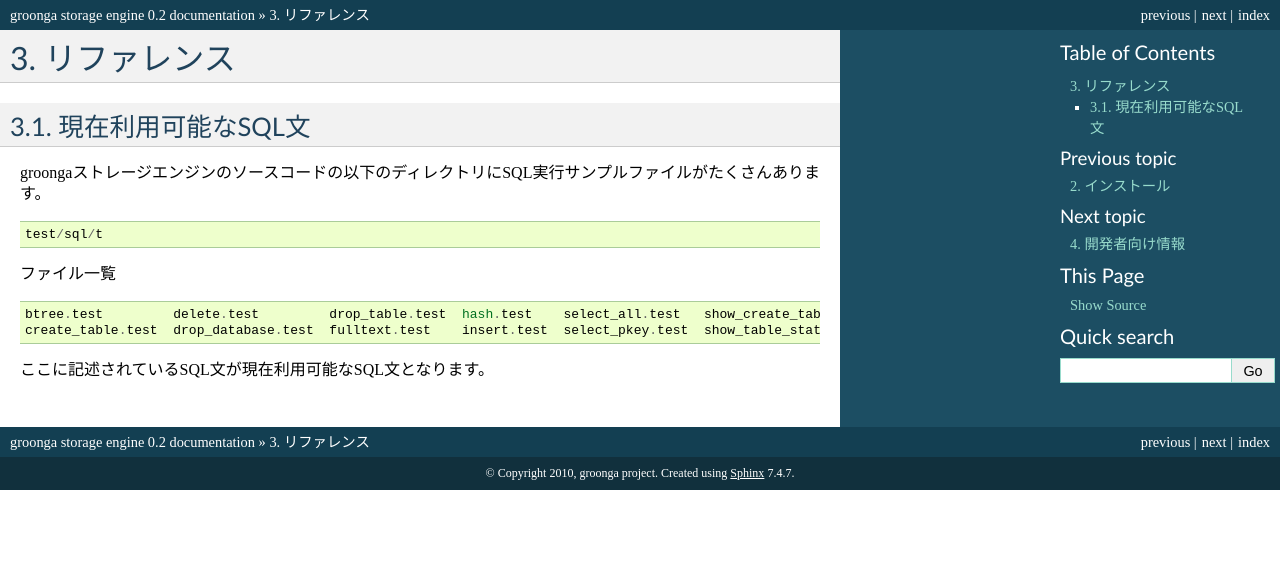
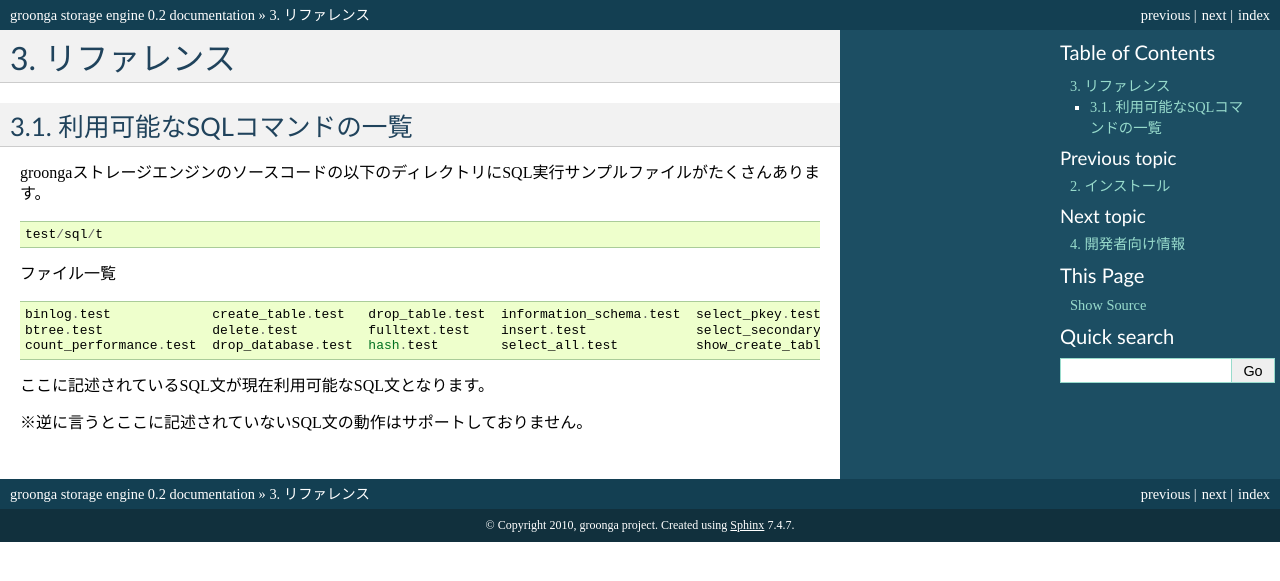
Before and after one commit to mroonga/mroonga, a Sphinx documentation site: the page built from doc/ja/source/reference.rst, in a window 1280 px wide. Shown: the top 581 px of the page. Built offline with Sphinx 7.4.7, drawn with Linux system fonts in a browser that asks for light colours.

Commit message:
update reference document.

```diff
--- a/doc/ja/source/reference.rst
+++ b/doc/ja/source/reference.rst
@@ -3,7 +3,7 @@
 リファレンス
 ===============================
 
-現在利用可能なSQL文
+利用可能なSQLコマンドの一覧
 ----------------------------
 
 groongaストレージエンジンのソースコードの以下のディレクトリにSQL実行サンプルファイルがたくさんあります。 ::
@@ -12,7 +12,10 @@ groongaストレージエンジンのソースコードの以下のディレク
 
 ファイル一覧 ::
 
- btree.test         delete.test         drop_table.test  hash.test    select_all.test   show_create_table.test  update.test
- create_table.test  drop_database.test  fulltext.test    insert.test  select_pkey.test  show_table_status.test
+ binlog.test             create_table.test   drop_table.test  information_schema.test  select_pkey.test           show_table_status.test
+ btree.test              delete.test         fulltext.test    insert.test              select_secondary_key.test  update.test
+ count_performance.test  drop_database.test  hash.test        select_all.test          show_create_table.test
 
 ここに記述されているSQL文が現在利用可能なSQL文となります。
+
+※逆に言うとここに記述されていないSQL文の動作はサポートしておりません。
```
